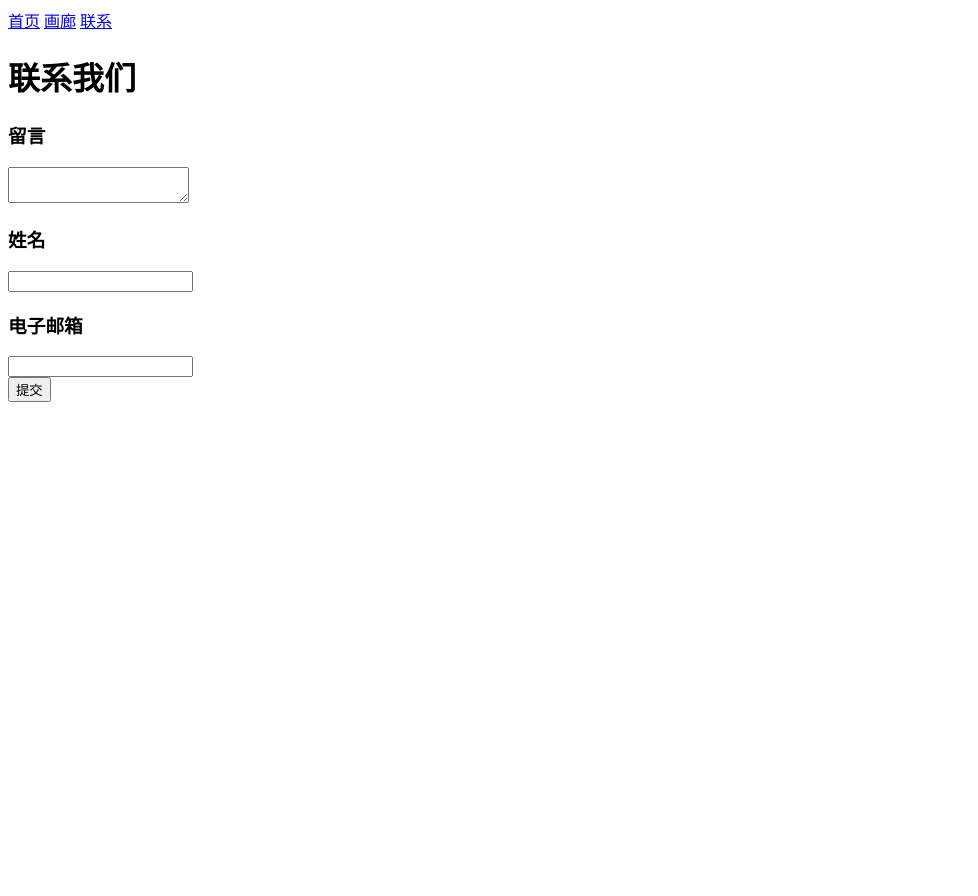
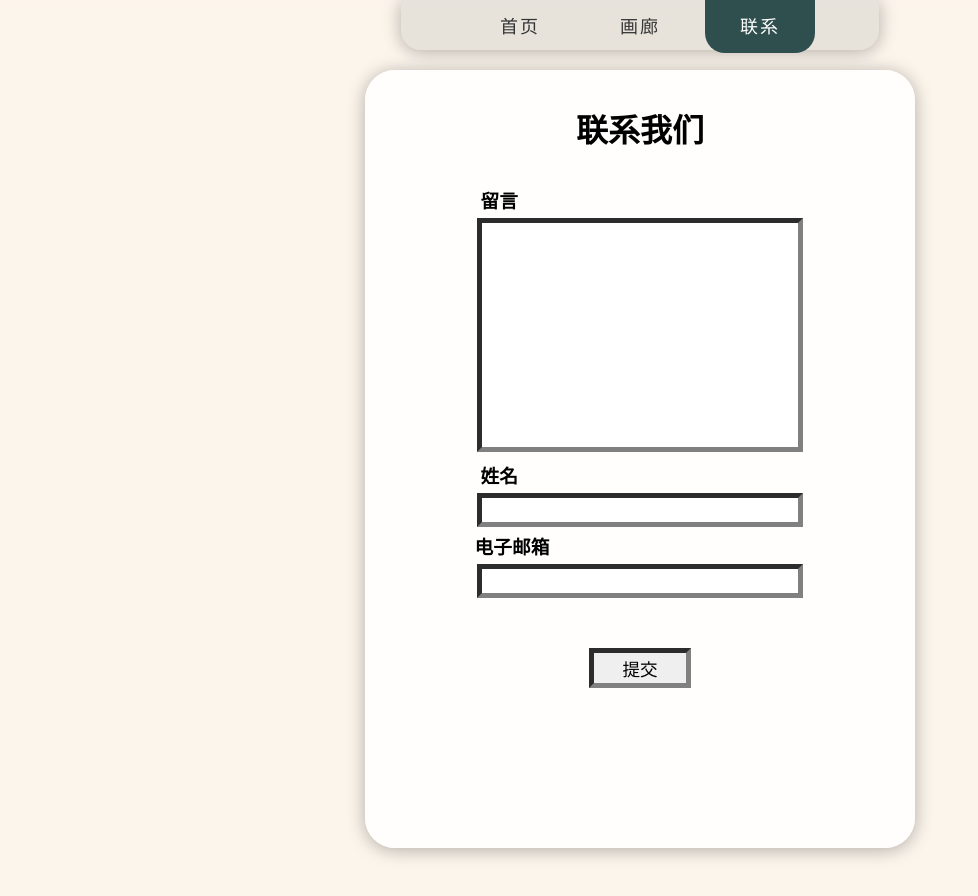
Before and after one commit to Hakiwei/Aweb, a plain HTML site: page contact.html in a window 1280 px wide. Shown: the whole page, without its empty margins (0-978 px from the left). Before the commit the page ends 800 px from the top, so only its background shows below. Drawn offline with Linux system fonts and the light colour scheme; the site is published under a folder, as on GitHub Pages, so addresses that start at the root find nothing.

Commit message:
forth0222-save

```diff
--- a/contact.html
+++ b/contact.html
@@ -5,8 +5,8 @@
     <meta name="viewport" content="width=device-width, initial-scale=1.0">
     <title>Document</title>
 
-    <link rel="stylesheet" href="/Aweb/style/header-style.css">
-    <link rel="stylesheet" href="/Aweb/style/con-style.css">
+    <link rel="stylesheet" href="./Aweb/style/header-style.css">
+    <link rel="stylesheet" href="./Aweb/style/con-style.css">
 
 </head>
 <body>
```
